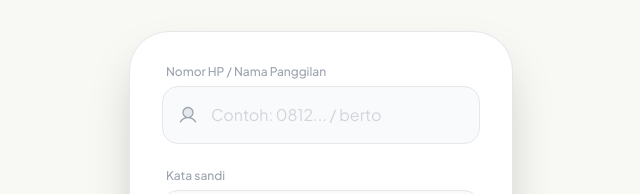
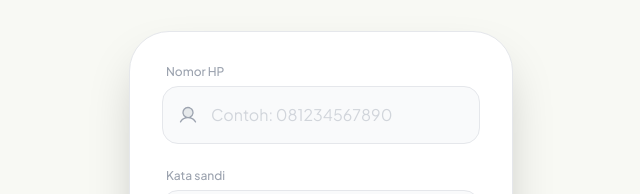
Before and after one commit to Eman21-ctr/thangun-afa, a React (Vite) app: page /login in a window 1280 px wide. Shown: the part 228-422 px from the top of the page, without its empty margins (319-959 px from the left). Built offline with nearby package versions, Linux system fonts and the light colour scheme.

Commit message:
ui: simplify login identifier label to 'Nomor HP' as per user request

```diff
--- a/src/pages/LoginPage.jsx
+++ b/src/pages/LoginPage.jsx
@@ -67,7 +67,7 @@ const LoginPage = () => {
                 <div className="p-8 bg-white rounded-[2.5rem] border border-primary-100/30 shadow-2xl shadow-primary/5">
                     <form onSubmit={handleSubmit} className="space-y-6">
                         <div className="space-y-1.5">
-                            <label className="block text-xs font-medium text-gray-400 px-1">Nomor HP / Nama Panggilan</label>
+                            <label className="block text-xs font-medium text-gray-400 px-1">Nomor HP</label>
                             <div className="relative group">
                                 <User className="absolute left-4 top-1/2 -translate-y-1/2 text-gray-400 group-focus-within:text-primary transition-colors" size={20} weight="duotone" />
                                 <input
@@ -75,7 +75,7 @@ const LoginPage = () => {
                                     value={identifier}
                                     onChange={(e) => setIdentifier(e.target.value)}
                                     className="w-full pl-12 pr-4 py-4 bg-gray-50 border border-primary-100/30 rounded-2xl focus:ring-4 focus:ring-primary/10 outline-none font-normal text-gray-700 transition-all placeholder:text-gray-300"
-                                    placeholder="Contoh: 0812... / berto"
+                                    placeholder="Contoh: 081234567890"
                                     required
                                 />
                             </div>
```
